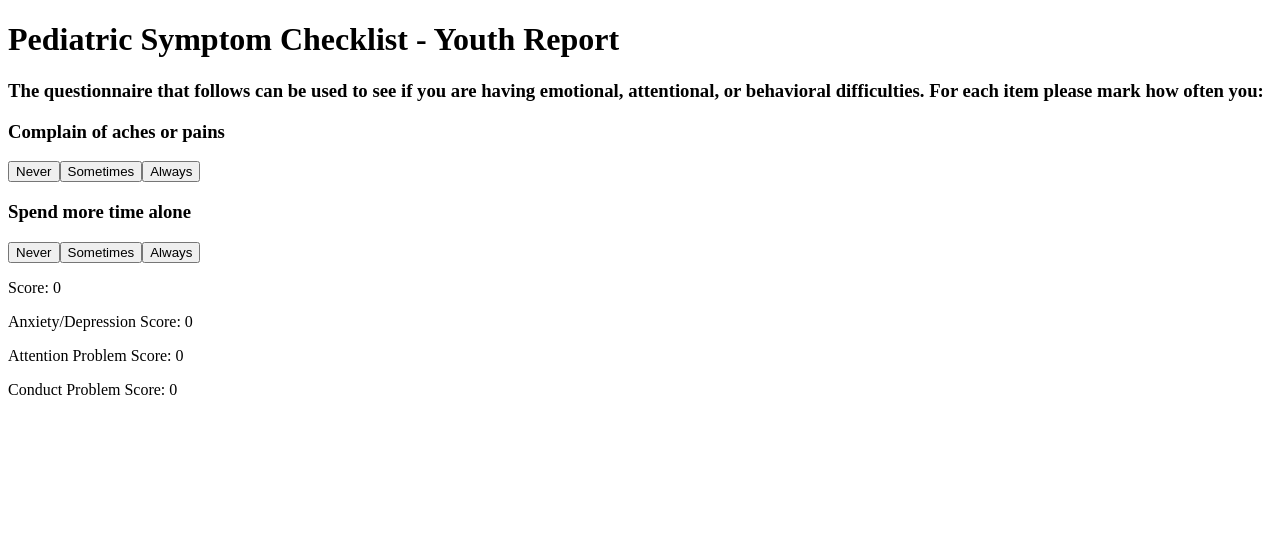
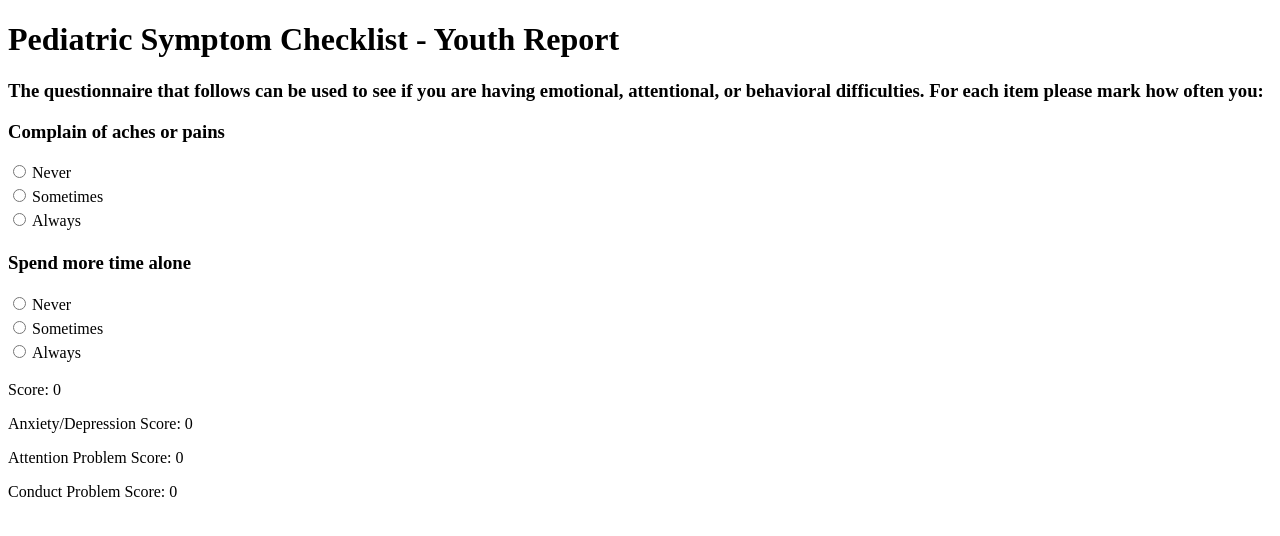
Before and after one commit to mrCamilo/misc, a React (Create React App) app in the folder passaic_peds_forms/symptom_checklist/: page / in a window 1280 px wide. Shown: the top 536 px of the page. Built offline with nearby package versions, Linux system fonts and the light colour scheme.

Commit message:
have to add numbers for scoring

```diff
--- a/passaic_peds_forms/symptom_checklist/src/components/Buttons.js
+++ b/passaic_peds_forms/symptom_checklist/src/components/Buttons.js
@@ -2,11 +2,18 @@ import React from 'react'
 
 function Buttons() {
    return (
-       <div>
-           <input type="button" value = "Never"/>
-           <input type="button" value = "Sometimes"/>
-           <input type="button" value = "Always"/>
-       </div>
+	<div>
+	   <form>
+	       <input type = "radio" name="group" id = "never"/>
+	       <label for = "never">Never</label>
+	       <br/>
+	       <input type = "radio" name="group" id = "sometimes"/>
+	       <label for = "sometimes">Sometimes</label>
+	       <br/>
+	       <input type = "radio" name="group" id = "always"/>
+	       <label for = "always">Always</label>
+	   </form>
+	</div>
    )
 }
 
--- a/passaic_peds_forms/symptom_checklist/src/components/Results.js
+++ b/passaic_peds_forms/symptom_checklist/src/components/Results.js
@@ -1,14 +1,26 @@
-import React from 'react'
+import React, {Component} from 'react'
 
-function Results() {
-    return(
-        <div>
-	    <p>Score: 0</p>
-	    <p>Anxiety/Depression Score: 0</p>
-	    <p>Attention Problem Score: 0</p>
-	    <p>Conduct Problem Score: 0</p>
-	</div>
-    )
+class Results extends Component {
+    constructor() {
+	super()
+	this.state = {
+		score: 0,
+		anxiety: 0,
+		attention: 0,
+		conduct: 0
+	}
+    }
+
+    render() {
+        return(
+            <div>
+	        <p>Score: {this.state.score}</p>
+	        <p>Anxiety/Depression Score: {this.state.anxiety}</p>
+	        <p>Attention Problem Score: {this.state.attention}</p>
+	        <p>Conduct Problem Score: {this.state.conduct}</p>
+	    </div>
+        )
+    }
 }
 
 export default Results
```
